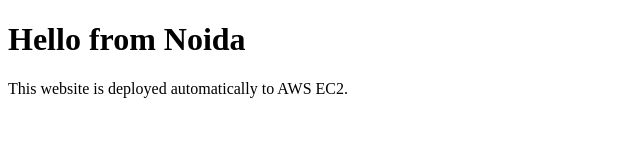
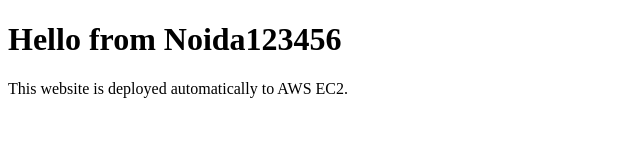
Before and after one commit to KushagraSingh07/github-actions-demo, a plain HTML site: page index.html in a window 1280 px wide. Shown: the whole page, without its empty margins (0-640 px from the left). Drawn offline with Linux system fonts and the light colour scheme.

Commit message:
Update index.html

```diff
--- a/index.html
+++ b/index.html
@@ -4,7 +4,7 @@
     <title>My First CI/CD Project</title>
 </head>
 <body>
-    <h1>Hello from Noida</h1>
+    <h1>Hello from Noida123456</h1>
     <p>This website is deployed automatically to AWS EC2.</p>
 </body>
 </html>
```
